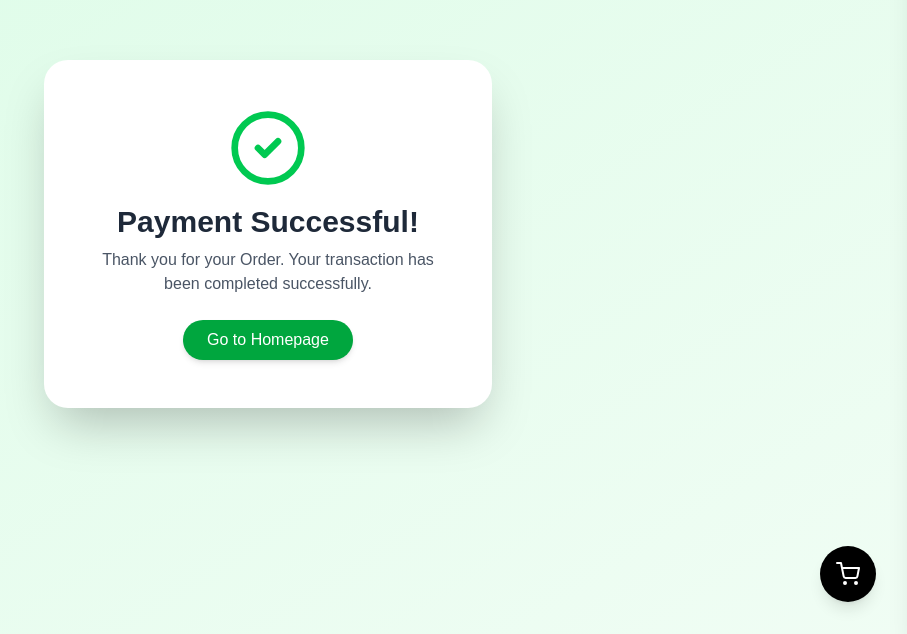
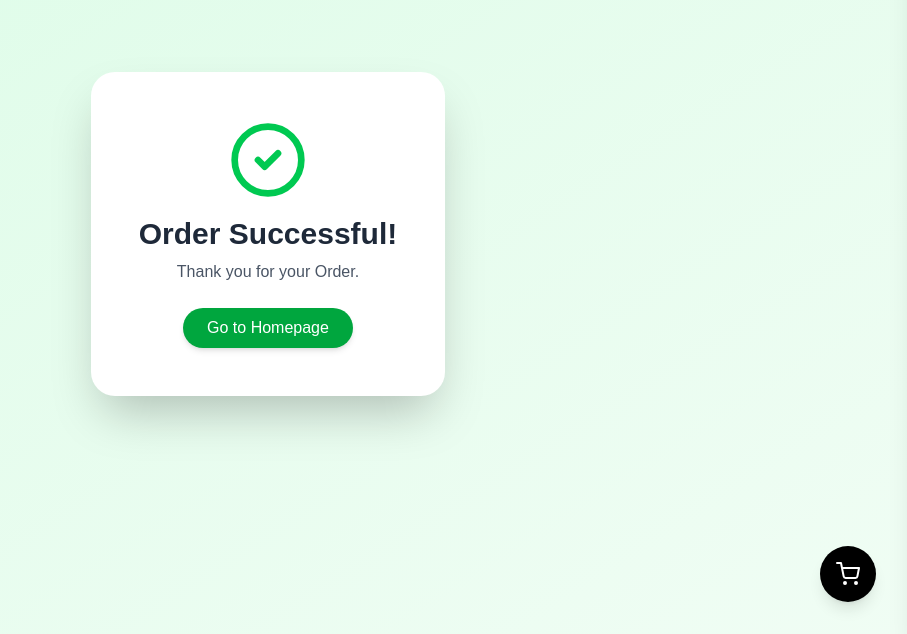
Before and after one commit to BayshoreCommunication/coastal-cabinets-ecommerce-front-end, a Next.js app: page /success in a window 1280 px wide. Shown: the part 166-800 px from the top of the page, without its empty margins (372-1279 px from the left). Built offline with nearby package versions, Linux system fonts and the light colour scheme.

Commit message:
udate succes button

```diff
--- a/src/Components/Payment/Success.tsx
+++ b/src/Components/Payment/Success.tsx
@@ -11,12 +11,9 @@ const SuccessContent = () => {
       <div className="bg-white rounded-3xl shadow-2xl p-8 md:p-12 max-w-md text-center">
         <CheckCircle2 className="w-20 h-20 text-green-500 mx-auto mb-4" />
         <h1 className="text-3xl font-bold text-gray-800 mb-2">
-          Payment Successful!
+          Order Successful!
         </h1>
-        <p className="text-gray-600 mb-6">
-          Thank you for your Order. Your transaction has been completed
-          successfully.
-        </p>
+        <p className="text-gray-600 mb-6">Thank you for your Order.</p>
         <div className="flex gap-4 justify-center">
           <button
             onClick={() => {
```
